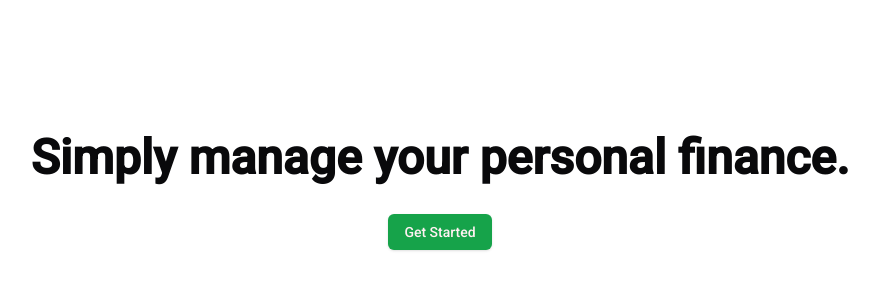
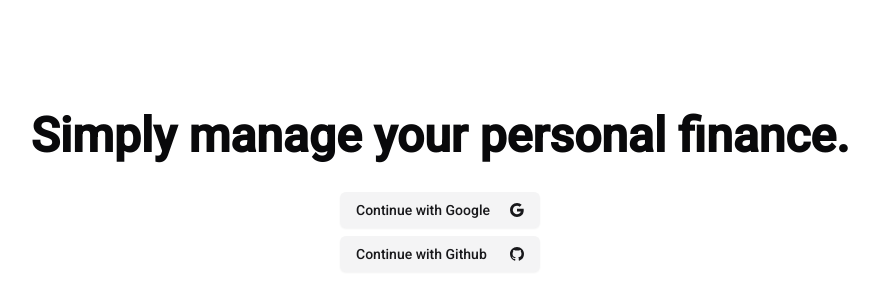
Before and after one commit to marginalfriend/personal-finance, a Next.js app: page / in a window 1280 px wide. Shown: the part 48-348 px from the top of the page, without its empty margins (200-1079 px from the left). Built offline with nearby package versions, Linux system fonts and the light colour scheme; no server answers.

Commit message:
homepage as sign in page

```diff
--- a/app/page.tsx
+++ b/app/page.tsx
@@ -1,7 +1,7 @@
-import { Button } from "@/components/ui/button";
 import { redirect } from "next/navigation";
 import { auth } from "@/auth";
 import Link from "next/link";
+import { LoginButton } from "@/components/login-button";
 
 export default async function Page() {
   const session = await auth();
@@ -11,16 +11,17 @@ export default async function Page() {
   }
   return (
     <main className="h-[60vh] items-center">
-      <div className="flex flex-col gap-4 items-center justify-center h-[100%]">
+      <div className="flex flex-col gap-4 items-center align-center justify-center h-[100%]">
         <h1
           className="text-5xl font-bold mb-4 text-gray
         dark:text-white"
         >
           Simply manage your personal finance.
         </h1>
-        <Link href={"/api/auth/signin"}>
-          <Button>Get Started</Button>
-        </Link>
+        <div className="flex flex-col gap-2">
+          <LoginButton provider="google" />
+          <LoginButton provider="github" />
+        </div>
       </div>
     </main>
   );
--- a/auth.ts
+++ b/auth.ts
@@ -28,6 +28,9 @@ export const authOptions = {
       return session;
     },
   },
+  pages: {
+    signIn: "/",
+  },
 } satisfies NextAuthOptions;
 
 export const { handlers, signIn, signOut } = NextAuth(authOptions);
--- a/components/login-button.tsx
+++ b/components/login-button.tsx
@@ -1,11 +1,25 @@
-import { BsGoogle } from "react-icons/bs";
+"use client";
+
+import { BsGithub, BsGoogle } from "react-icons/bs";
 import { Button } from "./ui/button";
 import { signIn, signOut, useSession } from "next-auth/react";
 
-export function LoginButton() {
+export function LoginButton({ provider }: { provider: string }) {
   return (
-    <Button onClick={() => signIn("google")}>
-      <BsGoogle />
+    <Button
+      variant={"secondary"}
+      onClick={() => signIn(provider)}
+      className="flex flex-row justify-between gap-5"
+    >
+      {provider === "google" ? (
+        <>
+          Continue with Google <BsGoogle />
+        </>
+      ) : (
+        <>
+          Continue with Github <BsGithub />
+        </>
+      )}
     </Button>
   );
 }
```
